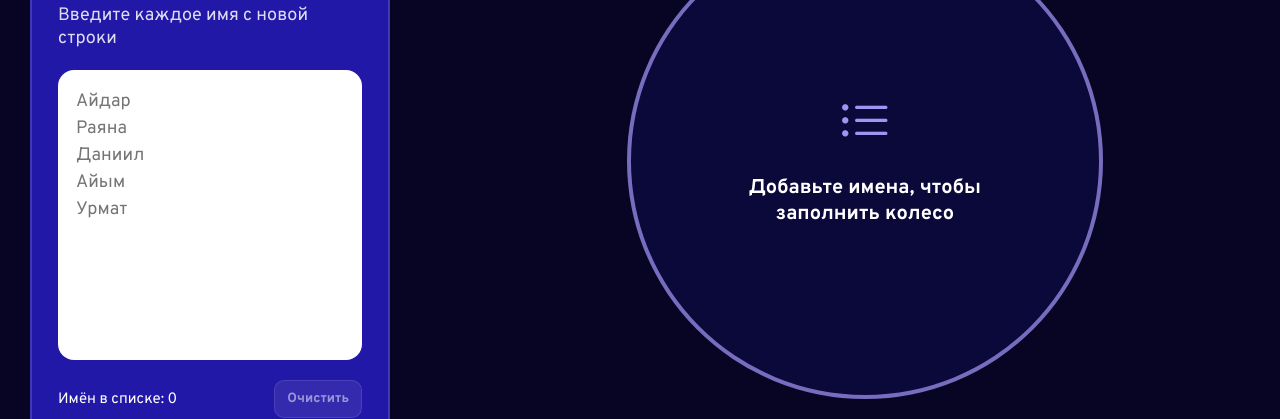
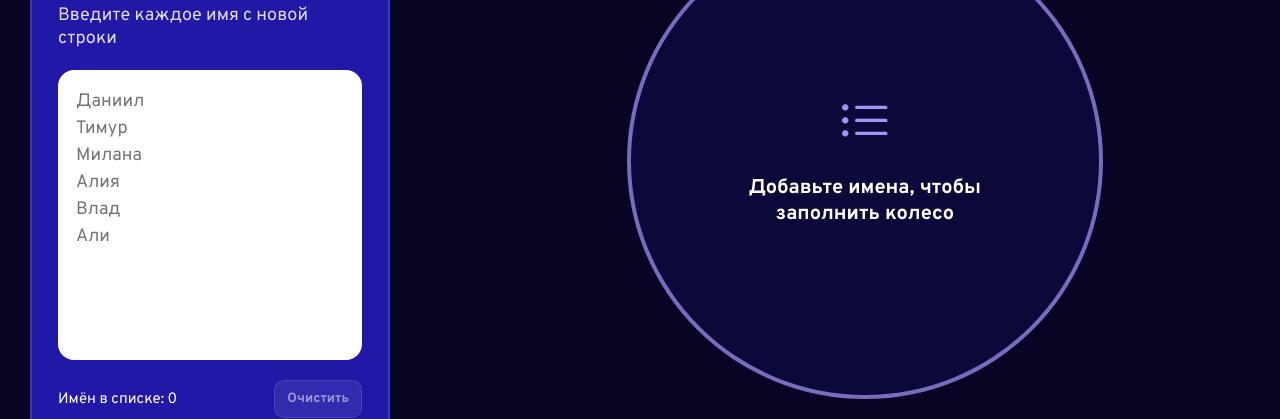
Before and after one commit to aidartheklutz/newTsiTools, a React (Vite) app: page /wheel in a window 1280 px wide. Shown: the part 263-682 px from the top of the page. Built offline with nearby package versions, Linux system fonts and the light colour scheme; a web font is replaced by a local one.

Commit message:
update randomized placeholder names

```diff
--- /dev/null
+++ b/src/assets/studentNames.js
@@ -0,0 +1,36 @@
+export const studentNames = [
+  "Айдар", // я :3
+  "Кылымдар",
+  "Раяна",
+  "Даниил",
+  "Урмат",
+  "Али",
+  "Даурен",
+  "Айым",
+  "Искендер",
+  "Эрнур",
+  "Алия",
+  "Саид",
+  "Бексултан",
+  "Дениза",
+  "Бегимай",
+  "Жамиля",
+  "Дина",
+  "Влад",
+  "Анжелина",
+  "Амалия",
+  "Милана",
+  "Айзирек",
+  "Тимур",
+];
+
+export function shuffleNames(names) {
+  const shuffled = [...names];
+
+  for (let i = shuffled.length - 1; i > 0; i -= 1) {
+    const j = Math.floor(Math.random() * (i + 1));
+    [shuffled[i], shuffled[j]] = [shuffled[j], shuffled[i]];
+  }
+
+  return shuffled;
+}
--- a/src/pages/DecisionWheel/DecisionWheel.jsx
+++ b/src/pages/DecisionWheel/DecisionWheel.jsx
@@ -1,11 +1,13 @@
 import { useEffect, useMemo, useRef, useState } from "react";
 import NavBar from "../../components/NavBar";
 import tadaSound from "../../assets/tada.m4a";
+import { shuffleNames, studentNames } from "../../assets/studentNames";
 import "./DecisionWheel.css";
 
 const NAMES_STORAGE_KEY = "decisionWheelNames";
 const COLOR_MODE_STORAGE_KEY = "decisionWheelColorMode";
 const SPIN_DURATION = 4200;
+const placeholderNames = shuffleNames(studentNames).slice(0, 6);
 const COLOR_PALETTE = [
   "#2563eb",
   "#dc2626",
@@ -210,7 +212,7 @@ export function DecisionWheel() {
             className="wheel-names-input"
             value={namesText}
             onChange={(event) => setNamesText(event.target.value)}
-            placeholder={"Айдар\nРаяна\nДаниил\nАйым\nУрмат"}
+            placeholder={placeholderNames.join("\n")}
             disabled={isSpinning}
           />
 
--- a/src/pages/EmailGen/EmailGen.jsx
+++ b/src/pages/EmailGen/EmailGen.jsx
@@ -31,6 +31,11 @@ const names = [
   "Префект Форд",
   "Монтаг Гай",
   "Смит Уинстон",
+  "Боймер Пауль",
+  "Полсон Роберт",
+  "Дерден Тайлер",
+  "Ши Цян",
+  "Е Вэньцзе",
   "Гордон Чарли",
   "Декард Рик",
   "Салливан Това",
--- a/src/pages/ExcuseGen/ExcuseGen.jsx
+++ b/src/pages/ExcuseGen/ExcuseGen.jsx
@@ -32,6 +32,11 @@ const names = [
   "Префект Форд",
   "Монтаг Гай",
   "Смит Уинстон",
+  "Боймер Пауль",
+  "Полсон Роберт",
+  "Дерден Тайлер",
+  "Ши Цян",
+  "Е Вэньцзе",
   "Гордон Чарли",
   "Декард Рик",
   "Салливан Това",
--- a/src/pages/TeamDiv/TeamDiv.jsx
+++ b/src/pages/TeamDiv/TeamDiv.jsx
@@ -1,51 +1,15 @@
 import { useEffect, useMemo, useState } from "react";
 import NavBar from "../../components/NavBar";
+import { shuffleNames, studentNames } from "../../assets/studentNames";
 import "./TeamDiv.css";
 
-const pickNames = [
-  "Айдар", // я :3
-  "Кылымдар",
-  "Раяна",
-  "Даниил",
-  "Урмат",
-  "Али",
-  "Даурен",
-  "Айым",
-  "Искендер",
-  "Эрнур",
-  "Алия",
-  "Саид",
-  "Бексултан",
-  "Дениза",
-  "Бегимай",
-  "Жамиля",
-  "Дина",
-  "Влад",
-  "Анжелина",
-  "Амалия",
-  "Милана",
-  "Айзирек",
-  "Тимур",
-];
-
-const randomNames = shuffleNames(pickNames).slice(0, 6);
+const randomNames = shuffleNames(studentNames).slice(0, 6);
 
 function getNames(value) {
   return value
     .split(/\r?\n/)
     .map((name) => name.trim())
     .filter(Boolean);
-}
-
-function shuffleNames(names) {
-  const shuffled = [...names];
-
-  for (let i = shuffled.length - 1; i > 0; i -= 1) {
-    const j = Math.floor(Math.random() * (i + 1));
-    [shuffled[i], shuffled[j]] = [shuffled[j], shuffled[i]];
-  }
-
-  return shuffled;
 }
 
 function splitIntoTeams(names, teamCount) {
```
